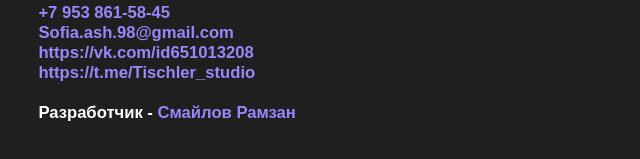
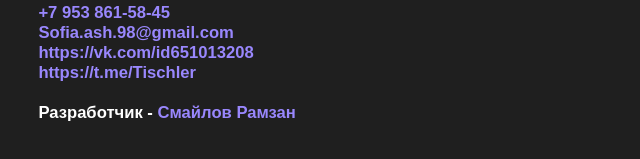
Before and after one commit to SRamzanA/tischler.github.io, a website: page index.html in a window 1280 px wide. Shown: the part 5538-5697 px from the top of the page, 0-640 px from the left. Drawn offline with Linux system fonts and the light colour scheme; some packages are replaced by stand-ins of ours; a script that the page names is missing.

Commit message:
Update index.html

```diff
--- a/index.html
+++ b/index.html
@@ -179,7 +179,7 @@
                 <a href="tel:+7 953 861-58-45">+7 953 861-58-45</a><br>
                 <a href="mailto:Sofia.ash.98@gmail.com">Sofia.ash.98@gmail.com</a><br>
                 <a href="https://vk.com/id651013208">https://vk.com/id651013208</a><br>
-                <a href="https://t.me/Tischler_studio">https://t.me/Tischler_studio</a><br><br>
+                <a href="https://t.me/Tischler_studio">https://t.me/Tischler</a><br><br>
                 Разработчик -<a href="https://github.com/SRamzanA"> Смайлов Рамзан</a>
             </p></b>
         </div>
```
